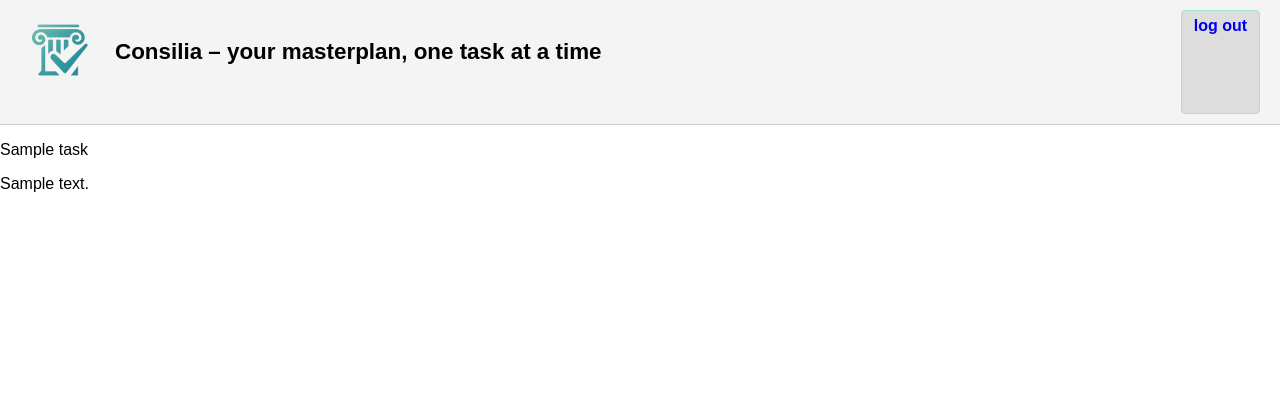
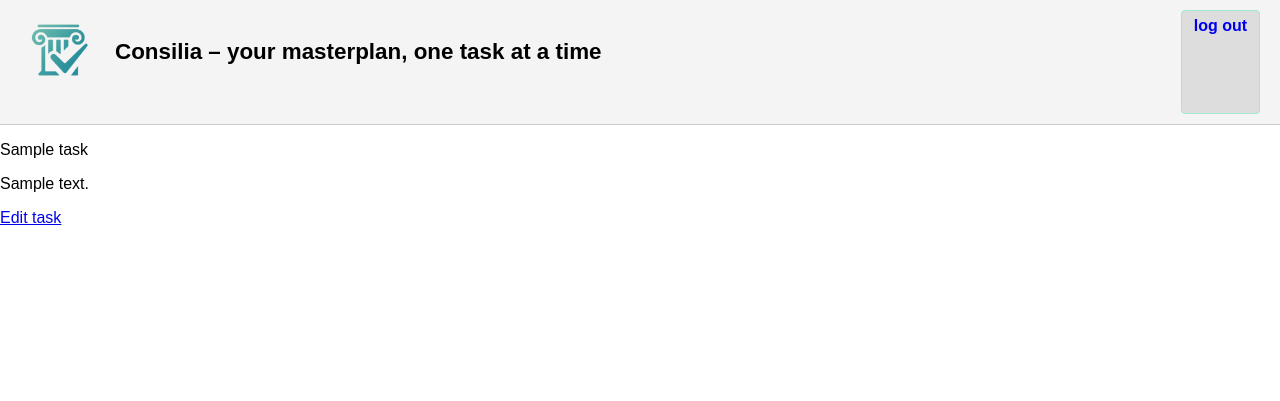
Before and after one commit to a-dzemiankova/consilia-taskboard, a Django app: page /task/1 in a window 1280 px wide. Shown: the top 401 px of the page. Run offline with Django 5.2, Linux system fonts and the light colour scheme; tables that the repository leaves empty hold one stand-in row (values such as "Sample post").

Commit message:
feat: editing of tasks

```diff
--- a/consilia/tasks/templates/tasks/task_details.html
+++ b/consilia/tasks/templates/tasks/task_details.html
@@ -4,4 +4,6 @@
 <p>{{ task.title  }}</p>
 <p>{{ task.content }}</p>
 
+    <a href="{% url 'edit_task' pk=task.pk %}">Edit task</a>
+
 {% endblock %}
--- a/consilia/tasks/urls.py
+++ b/consilia/tasks/urls.py
@@ -5,5 +5,6 @@ from . import views
 urlpatterns = [
     path('', views.index, name='index'),
     path('add-task/', views.add_task, name='add_task'),
-    path('task/<int:pk>', views.task_details, name='task_details')
+    path('task/<int:pk>', views.task_details, name='task_details'),
+    path('task/edit/<int:pk>', views.edit_task, name='edit_task'),
 ]
--- a/consilia/tasks/views.py
+++ b/consilia/tasks/views.py
@@ -1,5 +1,5 @@
 from django.http import HttpResponse
-from django.shortcuts import render, redirect
+from django.shortcuts import render, redirect, get_object_or_404
 
 from .forms import TaskForm
 from .models import Tasks
@@ -26,3 +26,17 @@ def add_task(request):
 def task_details(request, pk):
     task = Tasks.objects.get(pk=pk)
     return render(request, 'tasks/task_details.html', context={'task': task})
+
+
+def edit_task(request, pk):
+    task = get_object_or_404(Tasks, pk=pk)
+
+    if request.method == 'POST':
+        form = TaskForm(request.POST, instance=task)
+        if form.is_valid():
+            form.save()
+            return redirect('index')
+    else:
+        form = TaskForm(instance=task)
+
+    return render(request, 'tasks/edit_task.html', {'form': form, 'task': task})
```
Also changed, not shown: consilia/tasks/templates/tasks/edit_task.html (added, +10 -0 lines).
